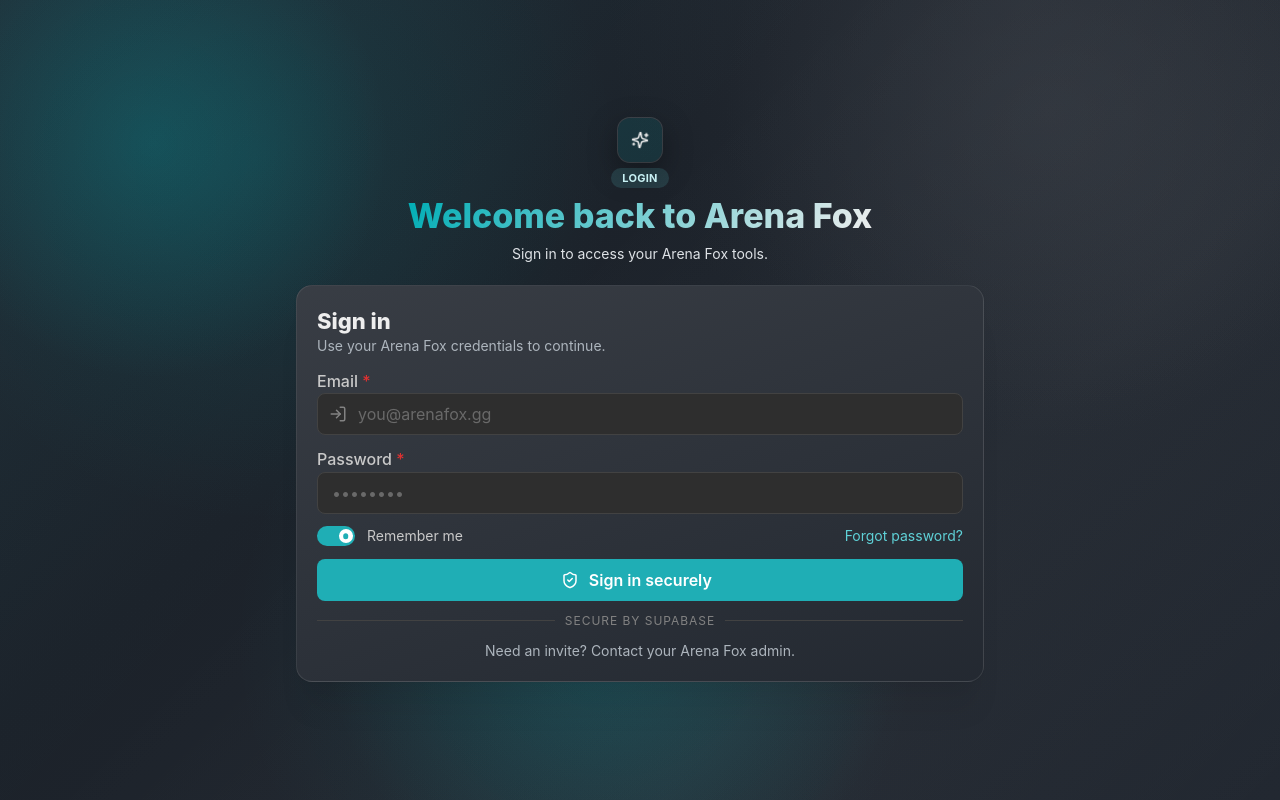
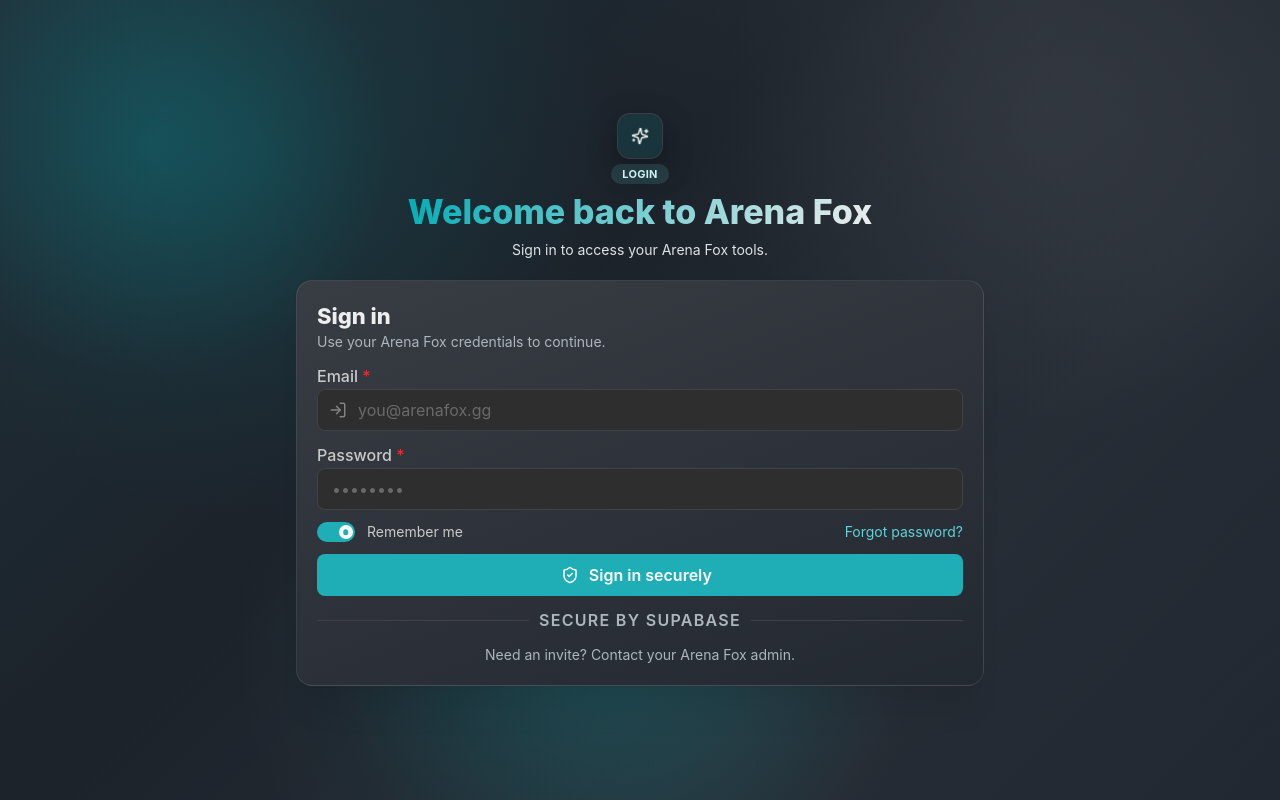
Before and after one commit to mirthknight/ArenaFox, a Next.js app: page /login in a window 1280 px wide. Built offline with nearby package versions, Linux system fonts and the light colour scheme; no server answers.

Commit message:
Fix auth divider props and profile avatar typing

```diff
--- a/src/features/auth/components/LoginForm.tsx
+++ b/src/features/auth/components/LoginForm.tsx
@@ -159,8 +159,13 @@
             Sign in securely
           </Button>
 
-          <Divider label="Secure by Supabase" labelPosition="center" labelProps={{ c: 'gray.5', fw: 600 }}
-            classNames={{ label: 'tracking-[0.08em] uppercase text-xs' }}
+          <Divider
+            label={(
+              <Text c="gray.5" fw={600} className="tracking-[0.08em] uppercase text-xs">
+                Secure by Supabase
+              </Text>
+            )}
+            labelPosition="center"
           />
 
           <Text size="sm" c="gray.5" ta="center">
--- a/src/features/profiles/data/mockProfiles.ts
+++ b/src/features/profiles/data/mockProfiles.ts
@@ -12,6 +12,7 @@
     isVerified: boolean;
     isEnabled: boolean;
     statusLabel?: string | null;
+    avatarUrl?: string | null;
     avatarColor?: string;
 }
 
--- a/src/features/profiles/pages/ProfileDirectory.tsx
+++ b/src/features/profiles/pages/ProfileDirectory.tsx
@@ -64,7 +64,7 @@
                     <Card key={profile.id} className="glass-panel" radius="lg" shadow="xl" p="lg">
                         <Group justify="space-between" align="flex-start">
                             <Group gap="md">
-                                <Avatar src={profile.avatarUrl} size="lg" radius="xl" color="fox">
+                                <Avatar src={profile.avatarUrl || undefined} size="lg" radius="xl" color={profile.avatarColor ?? 'fox'}>
                                     {profile.displayName.charAt(0)}
                                 </Avatar>
                                 <div>
```
